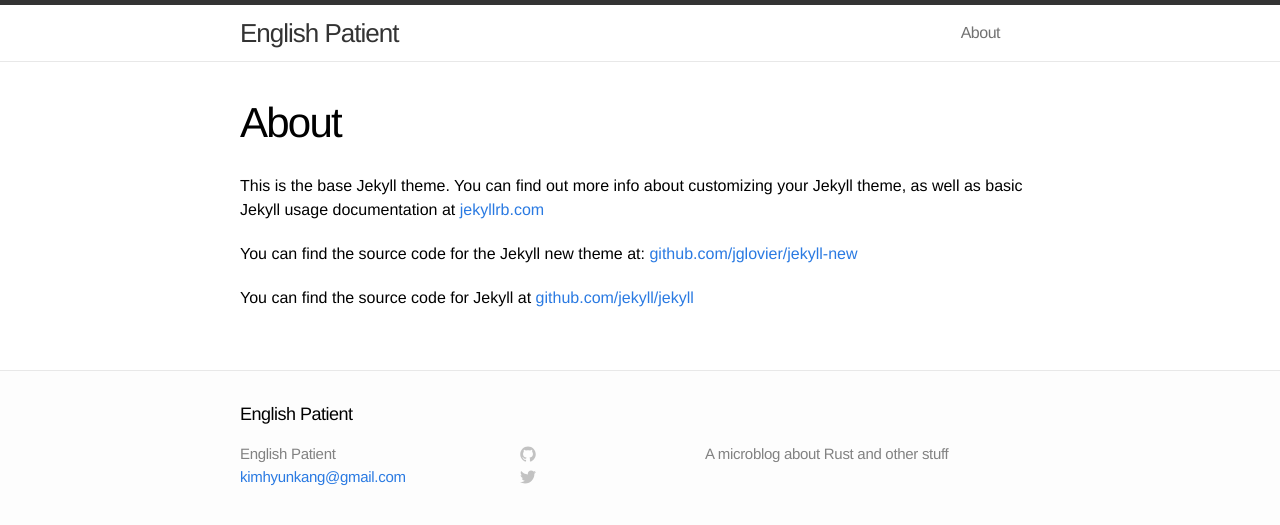
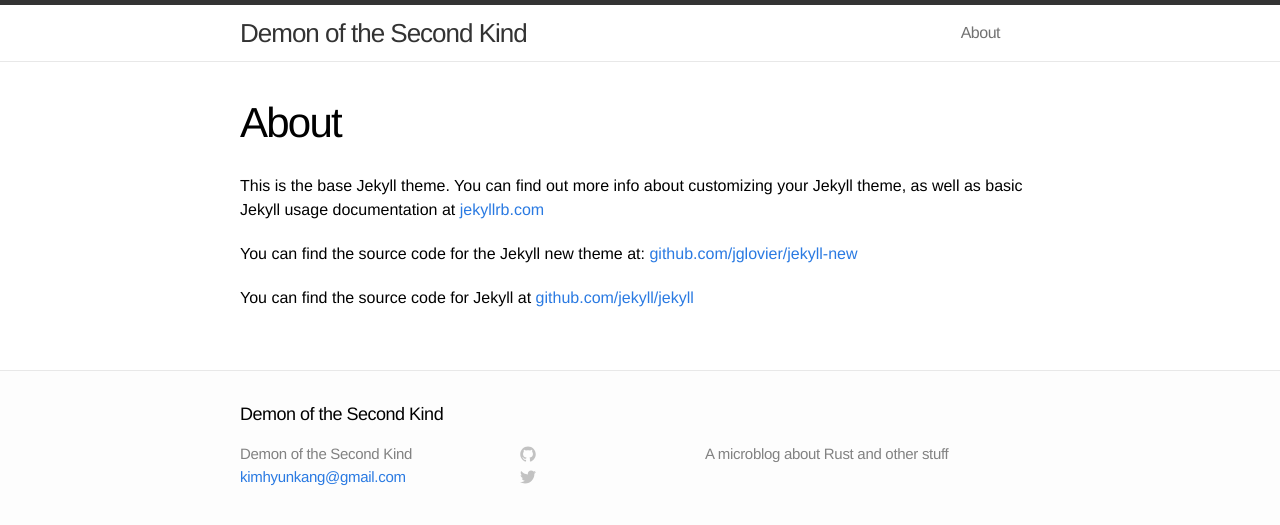
Before and after one commit to kimhyunkang/blog, a Jekyll site: the page built from about.md, in a window 1280 px wide. Shown: the top 525 px of the page. Built offline with Jekyll 4.4.1, drawn with Linux system fonts in a browser that asks for light colours.

Commit message:
Rename blog

```diff
--- a/_config.yml
+++ b/_config.yml
@@ -1,5 +1,5 @@
 # Site settings
-title: English Patient
+title: Demon of the Second Kind
 email: kimhyunkang@gmail.com
 description: "A microblog about Rust and other stuff"
 baseurl: "/blog"
```
